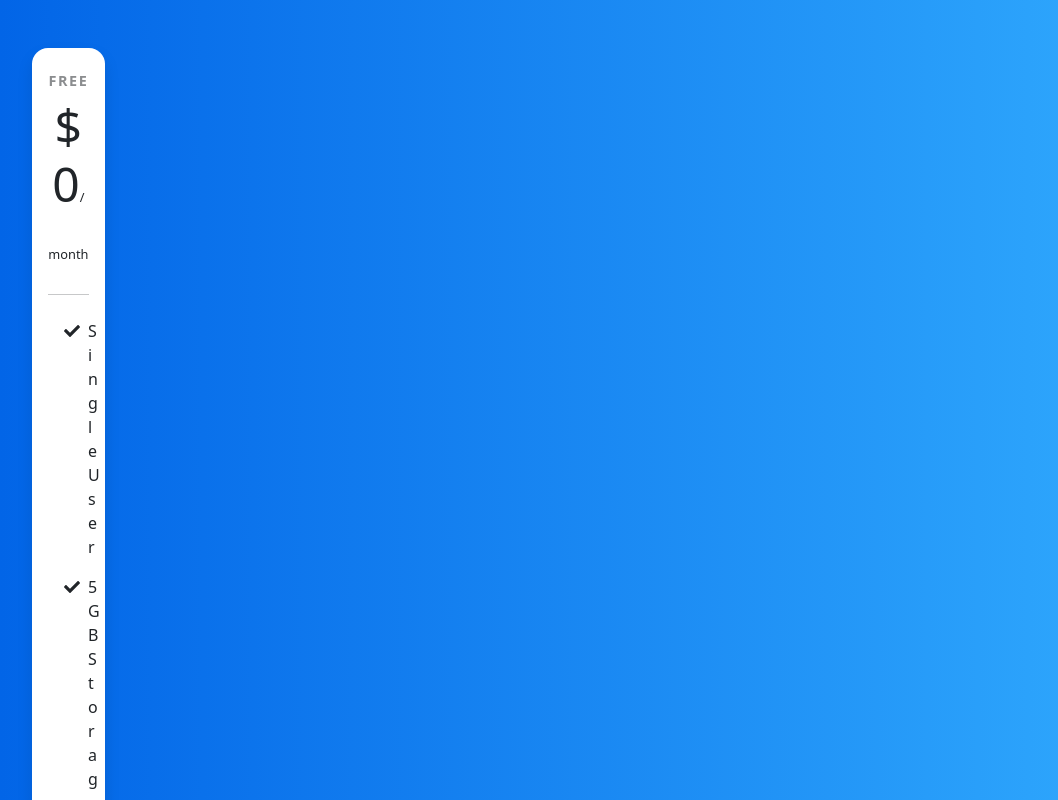
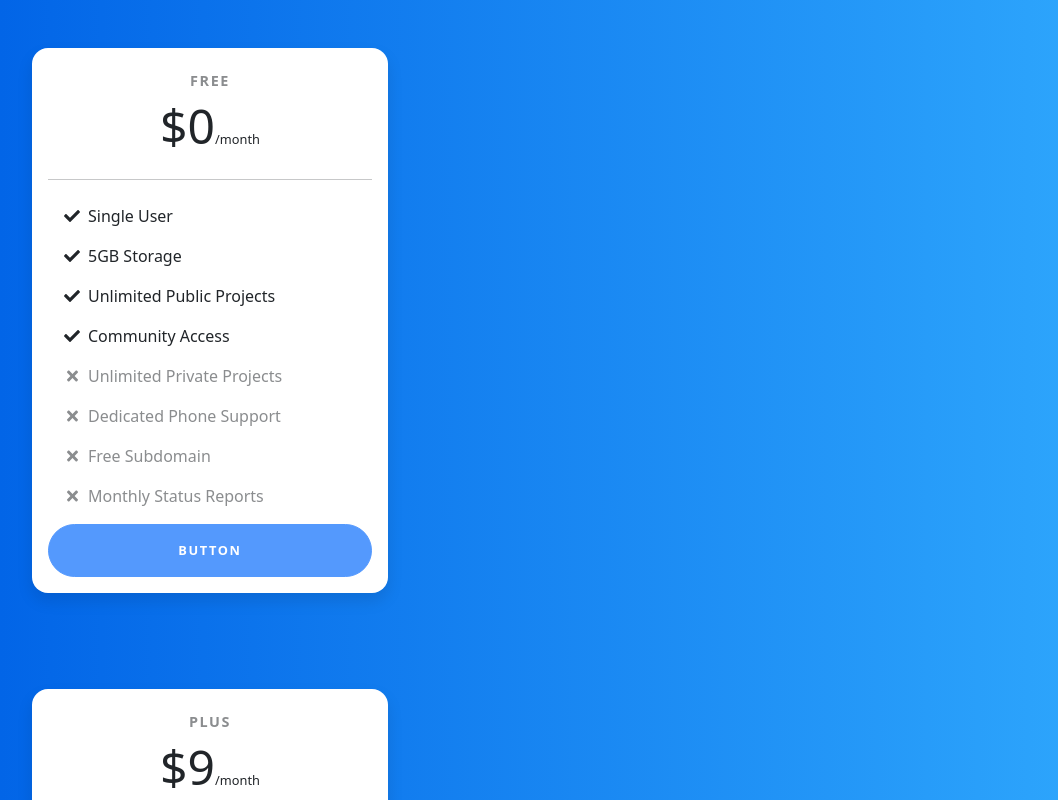
Before and after one commit to SushankSinha/React-Price-Cart-task1, a React (Create React App) app: page / in a window 1280 px wide. Shown: the top 800 px of the page, without its empty margins (50-1108 px from the left). Built offline with nearby package versions, Linux system fonts and the light colour scheme.

Commit message:
Update Template.js

```diff
--- a/src/Components/Template.js
+++ b/src/Components/Template.js
@@ -6,7 +6,7 @@ function Template(props) {
   return (
     <section className="pricing py-5" >
       <div className="container">
-        <div className="row" style = {{display : "inline-block"}}>
+        <div className="row">
           <div className="col-lg-4">
             <div className="card mb-5 mb-lg-0" >
               <div className="card-body">
```
